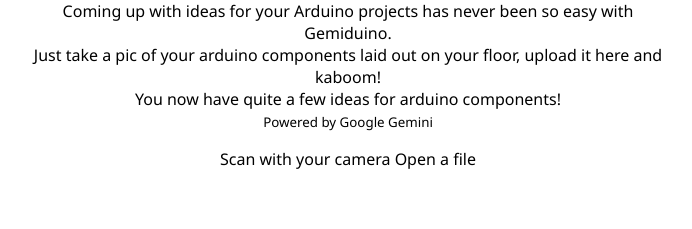
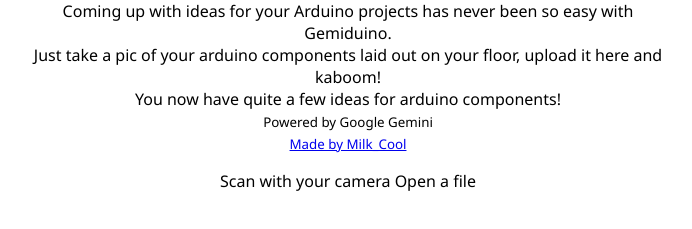
Before and after one commit to Milk-Cool/Gemiduino, a website with bundled scripts: page public/index.html in a window 1280 px wide. Shown: the part 249-478 px from the top of the page, without its empty margins (292-984 px from the left). Built offline with nearby package versions, Linux system fonts and the light colour scheme.

Commit message:
small html fixes

```diff
--- a/public/index.html
+++ b/public/index.html
@@ -16,13 +16,16 @@
                     Coming up with ideas for your Arduino projects has never been so easy with Gemiduino.<br>
                     Just take a pic of your arduino components laid out on your floor, upload it here and kaboom!<br>
                     You now have quite a few ideas for arduino components!<br>
-                    <small>Powered by Google Gemini</small>
+                    <small>
+                        Powered by Google Gemini<br>
+                        <a href="https://github.com/Milk-Cool/Gemiduino">Made by Milk_Cool</a>
+                    </small>
                 </p>
                 <md-filled-button onclick="startVideo()" class="start-button">Scan with your camera</md-filled-button>
                 <md-outlined-button onclick="document.querySelector('#file').click()" class="start-button">Open a file</md-outlined-button><br>
                 <input type="file" hidden id="file">
                 <video class="hidden" id="camera"></video><br>
-                <md-filled-button class="hidden start-button" id="camera-submit" onclick="submitCamera()">Submit</md-filled-button>
+                <md-filled-button class="hidden start-button" id="camera-submit" onclick="submitCamera()">Submit</md-filled-button><br><br>
                 <md-linear-progress indeterminate id="loading" class="hidden"></md-linear-progress>
             </div>
         </div>
```
